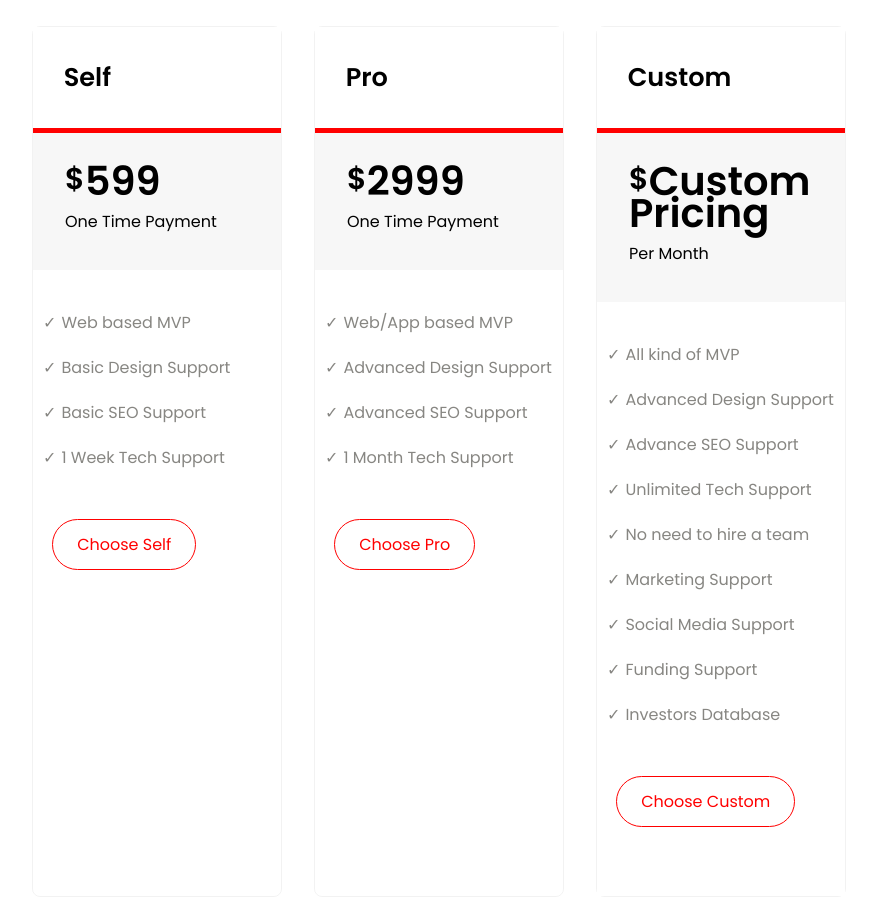
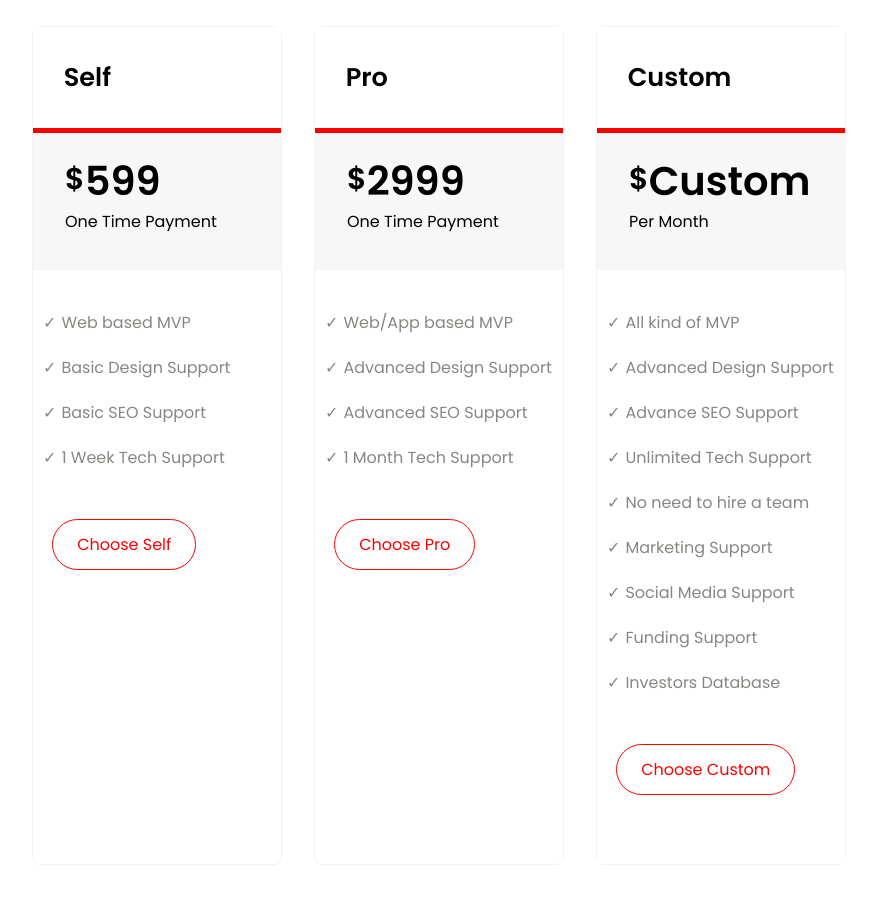
Before and after one commit to ibedevesh/GetYourMVP.com, a plain HTML site: page index.html in a window 1280 px wide. Shown: the part 3560-4459 px from the top of the page, without its empty margins (201-1078 px from the left). Drawn offline with Linux system fonts and the light colour scheme.

Commit message:
Update index.html

```diff
--- a/index.html
+++ b/index.html
@@ -874,7 +874,7 @@
             <div class="flex-item">
                 <ul class="package">
                     <li class="header">Custom</li>
-                    <li class="gray"><sup class="dolla">$</sup>Custom Pricing<br><span class="month">Per Month</span></li>
+                    <li class="gray"><sup class="dolla">$</sup>Custom<br><span class="month">Per Month</span></li>
                     <li class="features first-feat">All kind of MVP</li>
                     <li class="features">Advanced Design Support</li>
                     <li class="features">Advance SEO Support</li>
```
